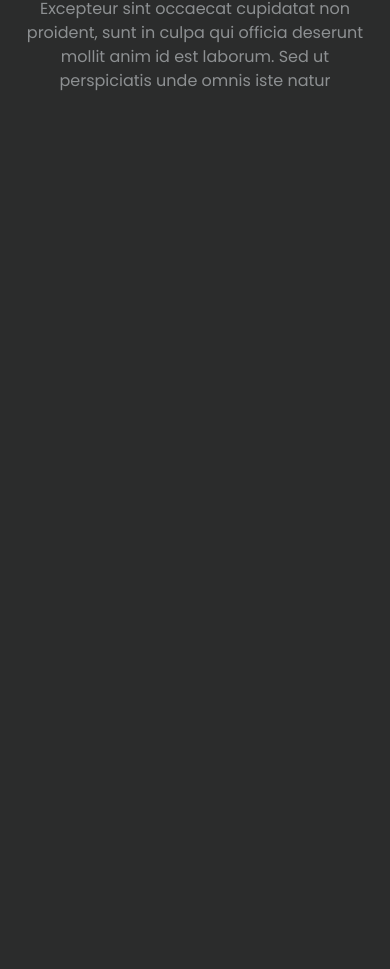
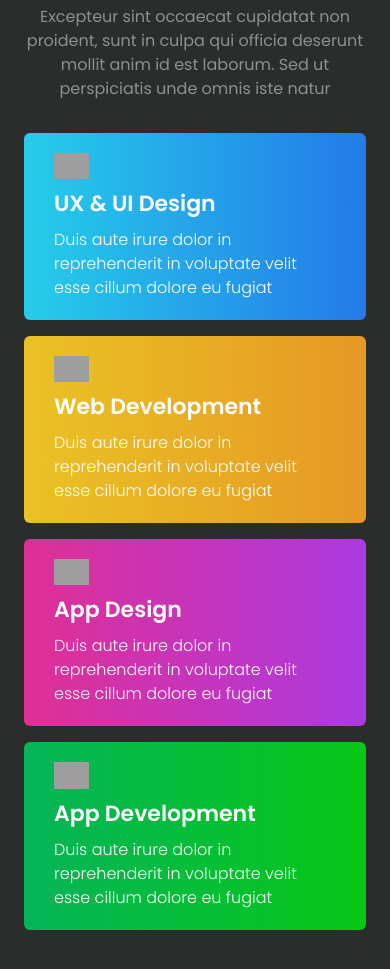
Before and after one commit to JethroMuluba/jethrocode_portfolio, a React (Vite) app: page / in a window 390 px wide. Shown: the part 1320-2289 px from the top of the page. Before the commit the page ends 1463 px from the top, so only its background shows below. Built offline with nearby package versions, Linux system fonts and the light colour scheme; grey boxes are pictures that could not be loaded.

Commit message:
Feat : Create Realisations Insights for Mobile Version

```diff
--- a/src/components/Realisations.jsx
+++ b/src/components/Realisations.jsx
@@ -4,14 +4,50 @@ import data from '../data/data.json';
 function Realisations() {
 
     const underTitle = data.realisations[0].underTitle;
+    const iconeWebMobile = data.realisations[1].iconeWebMobile;
   return (
-   <section className=' w-full flex flex-col items-center text-center py-[50px]'>
+   <section className=' w-full flex flex-col gap-8 items-center text-center py-[50px]'>
         <div className=' flex flex-col gap-2 items-center md:w2/4   '>
             <h3 className=' font-semibold text-white text-[32px] md:text-[42px] md:text-center' >Realisations</h3>
             <span className=' w-[96px] border-b-2 border-[#FEB633]'></span>
         </div>
 
-        <p className='text-[#8D9092] pt-6 px-6 md:p-0 '> {underTitle} </p>
+        <p className='text-[#8D9092]  px-6 md:p-0 '> {underTitle} </p>
+
+        <div className=' w-full flex flex-col gap-4 text-left text-white px-6'>
+
+            <div className='flex flex-col gap-2 py-[20px] px-[30px] bg-gradient-to-r from-[#25CDE9] to-[#247AE9] rounded-md  '>
+                <img className='w-[35px]' src={iconeWebMobile} alt="icone Web & Mobile" />
+
+                <h3 className=' text-[22px] font-semibold'> UX & UI Design</h3>
+
+                <p className='font-light '>Duis aute irure dolor in reprehenderit in voluptate velit esse cillum dolore eu fugiat</p>
+            </div>
+
+            <div className='flex flex-col gap-2 py-[20px] px-[30px] bg-gradient-to-r from-[#EAC225] to-[#E69824] rounded-md  '>
+                <img className='w-[35px]' src={iconeWebMobile} alt="icone Web & Mobile" />
+
+                <h3 className=' text-[22px] font-semibold'> Web Development</h3>
+
+                <p className='font-light '>Duis aute irure dolor in reprehenderit in voluptate velit esse cillum dolore eu fugiat</p>
+            </div>
+
+            <div className='flex flex-col gap-2 py-[20px] px-[30px] bg-gradient-to-r from-[#E02F95] to-[#AB3AE0] rounded-md  '>
+                <img className='w-[35px]' src={iconeWebMobile} alt="icone Web & Mobile" />
+
+                <h3 className=' text-[22px] font-semibold'> App Design</h3>
+
+                <p className='font-light '>Duis aute irure dolor in reprehenderit in voluptate velit esse cillum dolore eu fugiat</p>
+            </div>
+
+            <div className='flex flex-col gap-2 py-[20px] px-[30px] bg-gradient-to-r from-[#06B459] to-[#07C716] rounded-md  '>
+                <img className='w-[35px]' src={iconeWebMobile} alt="icone Web & Mobile" />
+
+                <h3 className=' text-[22px] font-semibold'>App Development</h3>
+
+                <p className='font-light '>Duis aute irure dolor in reprehenderit in voluptate velit esse cillum dolore eu fugiat</p>
+            </div>
+        </div>
    </section>
   )
 }
```
